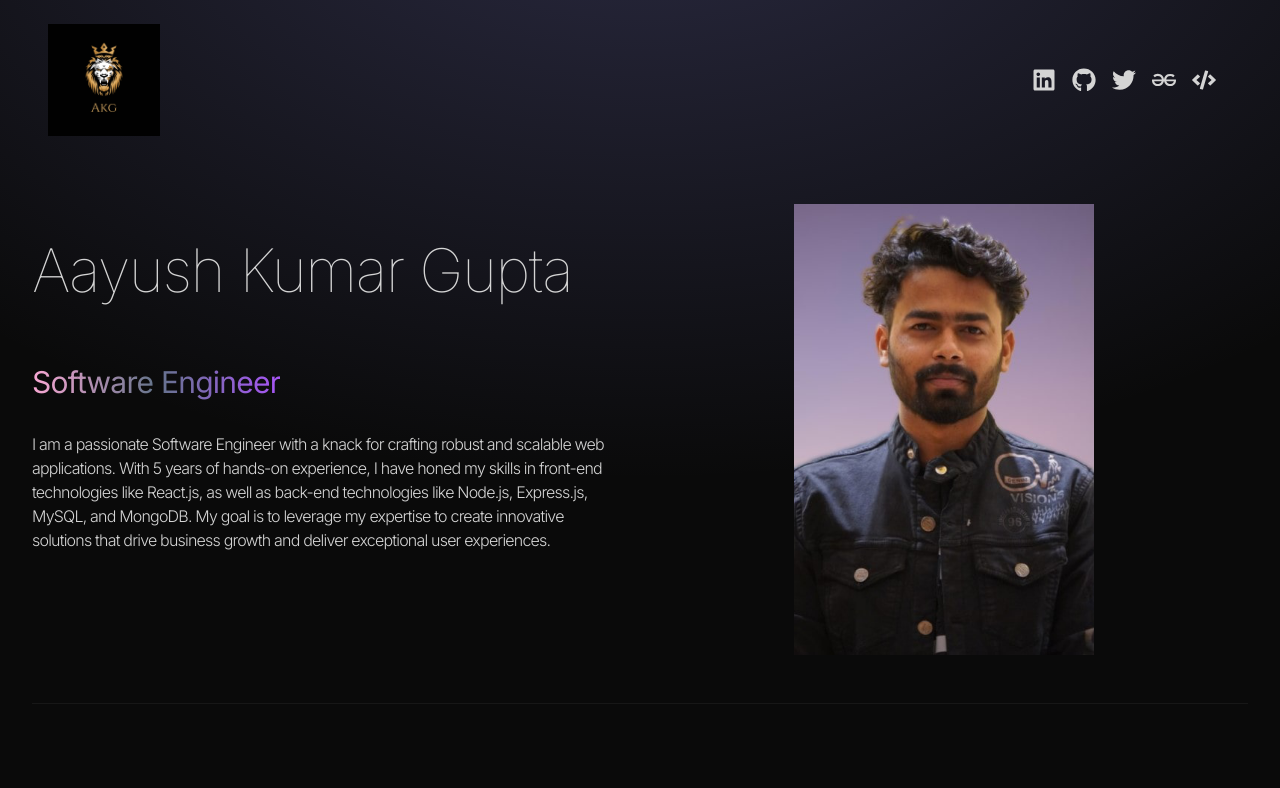
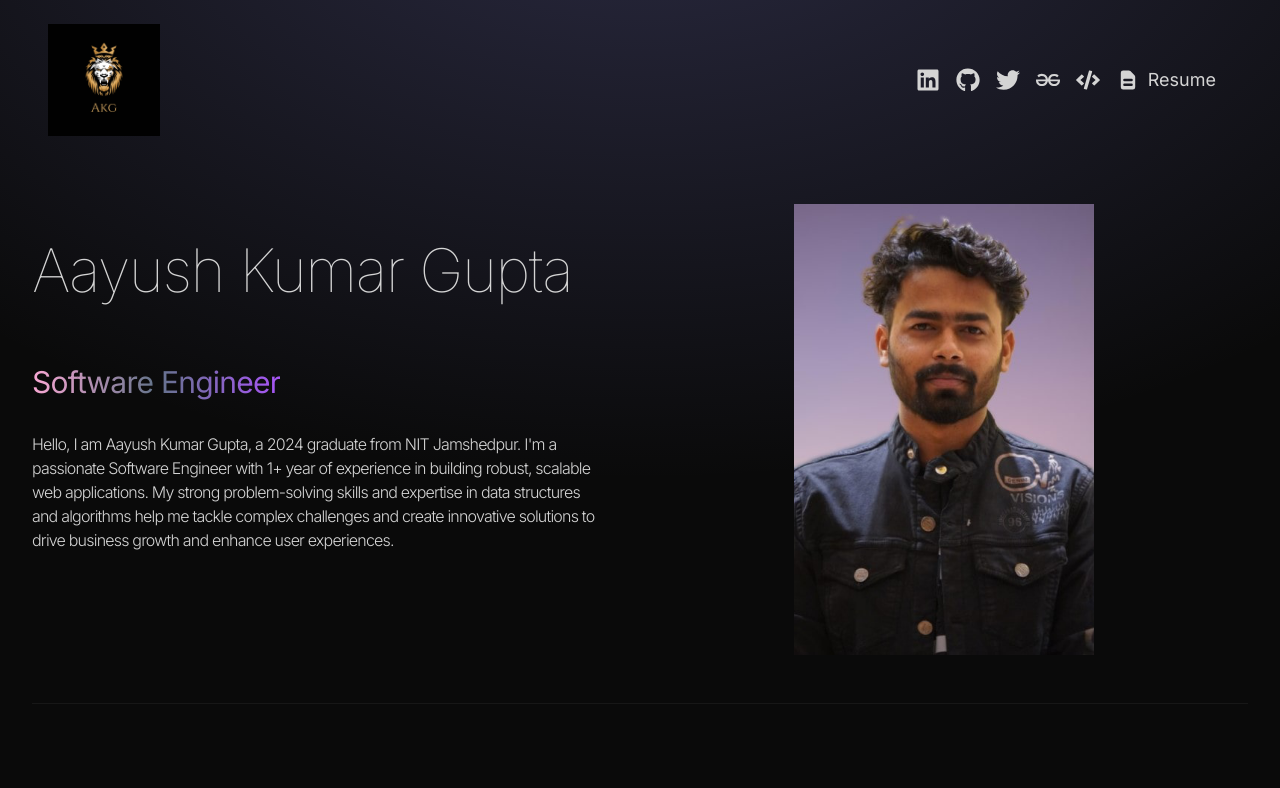
Before and after one commit to bantikumardas/react-portfolio-banti, a React (Vite) app: page / in a window 1280 px wide. Shown: the top 788 px of the page. Built offline with nearby package versions, Linux system fonts and the light colour scheme.

Commit message:
Your commit message here

```diff
--- a/src/component/Navbar.jsx
+++ b/src/component/Navbar.jsx
@@ -1,6 +1,7 @@
 import logo from "../assets/kevinRushLogo.png";
 import { FaLinkedin, FaGithub, FaTwitter, FaCode } from "react-icons/fa";
 import { SiGeeksforgeeks } from "react-icons/si";
+import { HiDocumentText } from "react-icons/hi"; // Importing a document icon for the resume
 
 const Navbar = () => {
   return (
@@ -25,6 +26,17 @@ const Navbar = () => {
         <a href="https://leetcode.com/cap_America/" target="_blank" rel="noopener noreferrer" aria-label="CodeChef">
           <FaCode />
         </a>
+        {/* Resume Button */}
+        <a
+          href="https://drive.google.com/file/d/1ybo2nF20nUsrX9gv7wgO2zFQTyJTzlpl/view?usp=sharing"
+          target="_blank"
+          rel="noopener noreferrer"
+          className="flex items-center"
+          aria-label="Resume"
+        >
+          <HiDocumentText className="w-6 h-6 mr-2" /> {/* Small resume icon */}
+          <span className="text-lg">Resume</span>
+        </a>
       </div>
     </nav>
   );
--- a/src/constants/index.js
+++ b/src/constants/index.js
@@ -3,9 +3,11 @@ import project2 from "../assets/projects/project-2.jpg";
 import project3 from "../assets/projects/project-3.jpg";
 //import project4 from "../assets/projects/project-4.jpg";
 
-export const HERO_CONTENT = `I am a passionate Software Engineer with a knack for crafting robust and scalable web applications. With 5 years of hands-on experience, I have honed my skills in front-end technologies like React.js, as well as back-end technologies like Node.js, Express.js, MySQL, and MongoDB. My goal is to leverage my expertise to create innovative solutions that drive business growth and deliver exceptional user experiences.`;
+export const HERO_CONTENT = `Hello, I am Aayush Kumar Gupta, a 2024 graduate from NIT Jamshedpur. I'm a passionate Software Engineer with 1+ year of experience in building robust, scalable web applications. My strong problem-solving skills and expertise in data structures and algorithms help me tackle complex challenges and create innovative solutions to drive business growth and enhance user experiences.`;
 
-export const ABOUT_TEXT = `I am a dedicated and versatile Software Engineer with a passion for creating efficient and user-friendly web applications. I have a strong foundation in problem-solving, evidenced by my 4-star rating on Codechef and a 1900+ rating on LeetCode, where I have solved over 1800 problems. My technical expertise includes full-stack development using the MERN stack, along with a solid understanding of computer fundamentals like OOP, DBMS, and OS, I have worked with a variety of technologies, including React, Next.js, Node.js, MySQL, PostgreSQL, and MongoDB. My journey in web development began with a deep curiosity for how things work, and it has evolved into a career where I continuously strive to learn and adapt to new challenges. I thrive in collaborative environments and enjoy solving complex problems to deliver high-quality solutions. Outside of coding, I enjoy staying active, exploring new technologies, and contributing to open-source projects.`;
+export const ABOUT_TEXT = `I am a dedicated and versatile Software Engineer with a passion for creating efficient and user-friendly web applications.
+  I have a strong foundation in problem-solving, evidenced by my 4-star rating on Codechef and a 1900+ rating on LeetCode, where I have solved over 1800 problems.
+  My technical expertise includes full-stack development using the MERN stack, I have worked with a variety of technologies, including React.js, Node.js, Express.js, MySQL, and MongoDB. My journey in web development began with a deep curiosity for how things work, and it has evolved into a career where I continuously strive to learn and adapt to new challenges. I thrive in collaborative environments and enjoy solving complex problems to deliver high-quality solutions. Outside of coding, I enjoy staying active, exploring new technologies, and contributing to open-source projects.`;
 
 export const EXPERIENCES = [
   {
```
